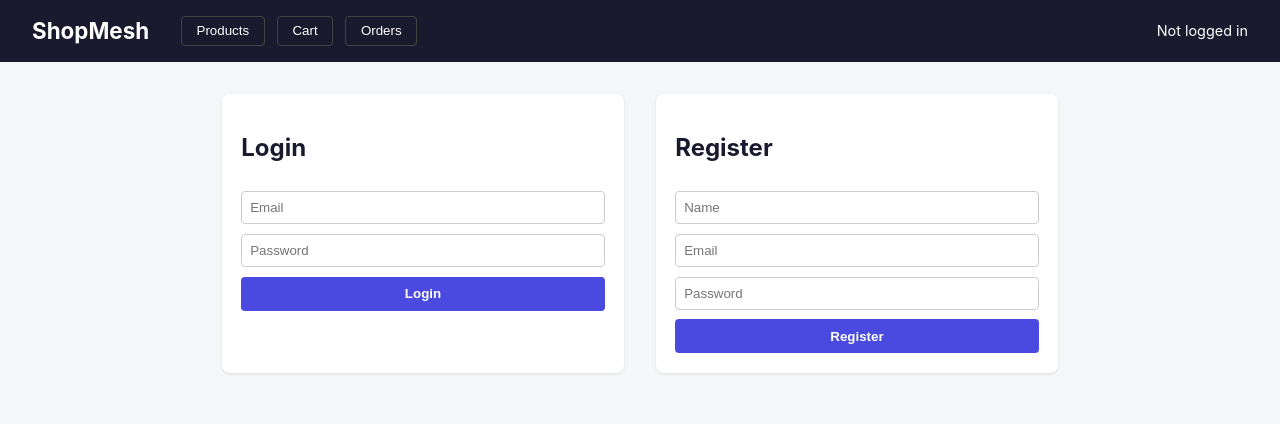
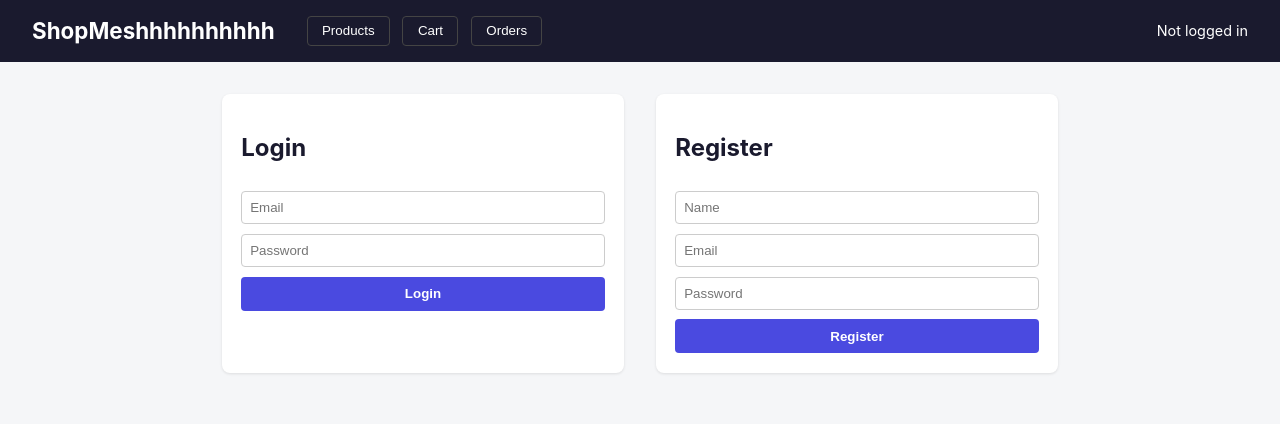
Before and after one commit to vpsubhash1302/AWS---Istio---Opensearch, a plain HTML site: page services/web-frontend/public/index.html in a window 1280 px wide. Drawn offline with Linux system fonts and the light colour scheme.

Commit message:
Name change

```diff
--- a/services/web-frontend/public/index.html
+++ b/services/web-frontend/public/index.html
@@ -7,7 +7,7 @@
 </head>
 <body>
   <header>
-    <h1>ShopMesh</h1>
+    <h1>ShopMeshhhhhhhhhh</h1>
     <nav>
       <button data-view="products">Products</button>
       <button data-view="cart">Cart</button>
```
